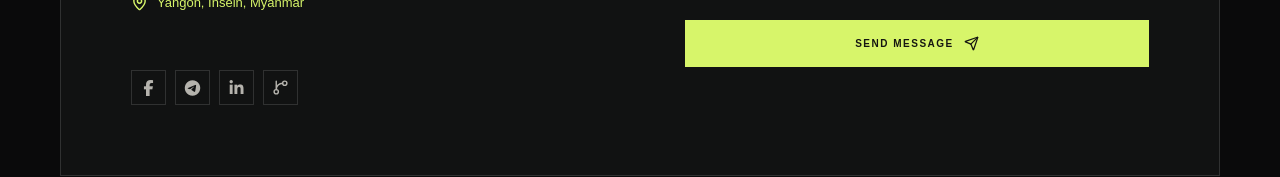
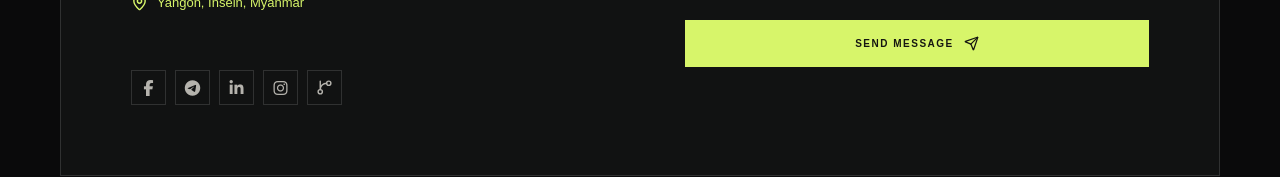
Before and after one commit to Linlinhtet980/React_Portfilio, a React (Vite) app: page / in a window 1280 px wide. Shown: the part 4895-5072 px from the top of the page. Built offline with nearby package versions, Linux system fonts and the light colour scheme.

Commit message:
Add Instagram social link

```diff
--- a/src/components/Pages/Contacts/Contacts.jsx
+++ b/src/components/Pages/Contacts/Contacts.jsx
@@ -59,6 +59,9 @@ export default function Contacts() {
             <a href="https://www.linkedin.com/in/lin-thu-rein-htet-35946b356" target="_blank" rel="noreferrer" aria-label="LinkedIn">
               <i className="fa-brands fa-linkedin-in"></i>
             </a>
+            <a href="https://www.instagram.com/linthurinhtet/" target="_blank" rel="noreferrer" aria-label="Instagram">
+              <i className="fa-brands fa-instagram"></i>
+            </a>
             <a href="https://github.com/Linlinhtet980" target="_blank" rel="noreferrer" aria-label="GitHub">
               <GitBranch size={17} />
             </a>
```
